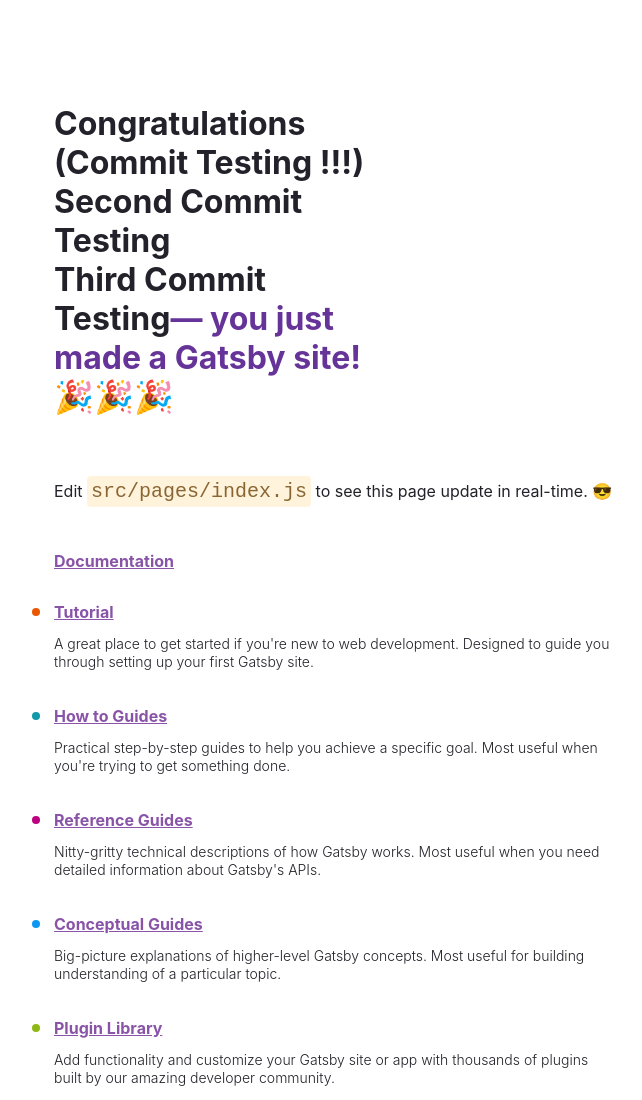
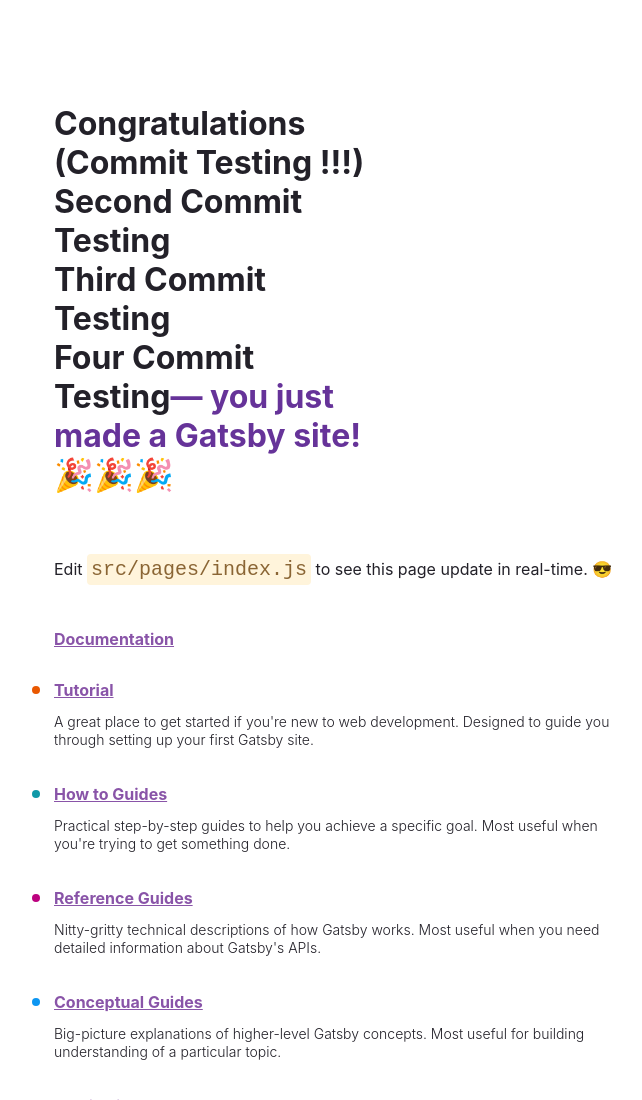
Before and after one commit to codersoon/my-gatsby-site, a Gatsby site: page / in a window 1280 px wide. Shown: the top 1100 px of the page, without its empty margins (50-692 px from the left). Built offline with nearby package versions, Linux system fonts and the light colour scheme; Gatsby itself is replaced by a stand-in of ours.

Commit message:
text-add4

```diff
--- a/src/pages/index.js
+++ b/src/pages/index.js
@@ -144,6 +144,8 @@
         Second Commit Testing
         <br />
         Third Commit Testing
+        <br />
+        Four Commit Testing
         <span style={headingAccentStyles}>— you just made a Gatsby site! </span>
         <span role="img" aria-label="Party popper emojis">
           🎉🎉🎉
```
